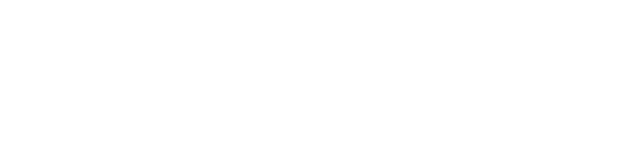
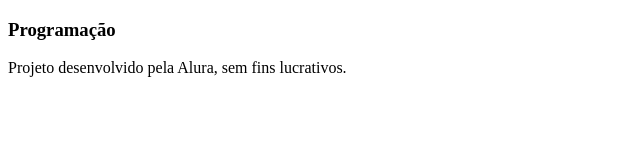
Before and after one commit to MarialimaCorrea/flashcard, a plain HTML site: page index.html in a window 1280 px wide. Shown: the whole page, without its empty margins (0-640 px from the left). Drawn offline with Linux system fonts and the light colour scheme.

Commit message:
Add files via upload

```diff
--- a/index.html
+++ b/index.html
@@ -7,5 +7,21 @@
 </head>
 <body>
 
+
+    <main>
+    <section id="container">
+        <article class="cartao">
+                <div class="cartao__conteudo">
+
+                </div>
+
+            <h3> Programação </h3>
+
+    </main>
+    <footer>
+        <p>Projeto desenvolvido pela Alura, sem fins lucrativos.</p>
+    </footer>
+
+
 </body>
 </html>
```
